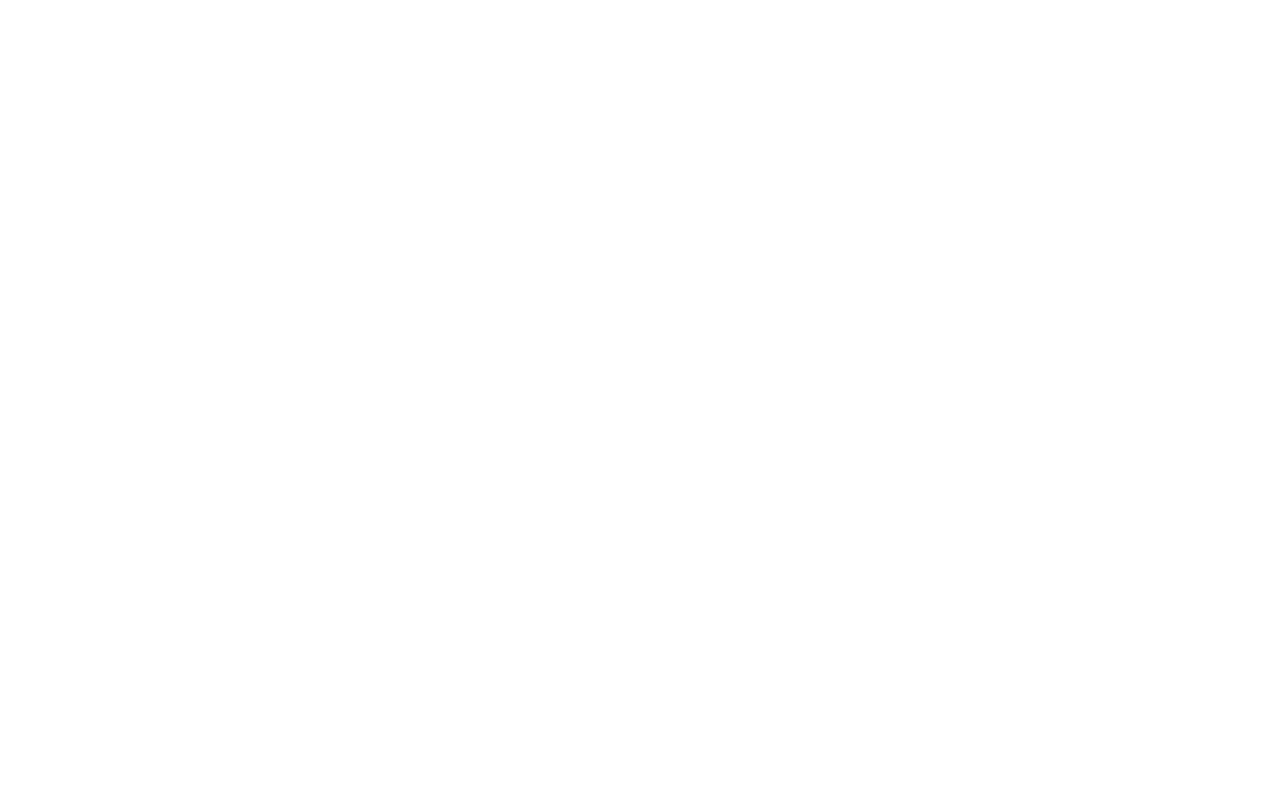
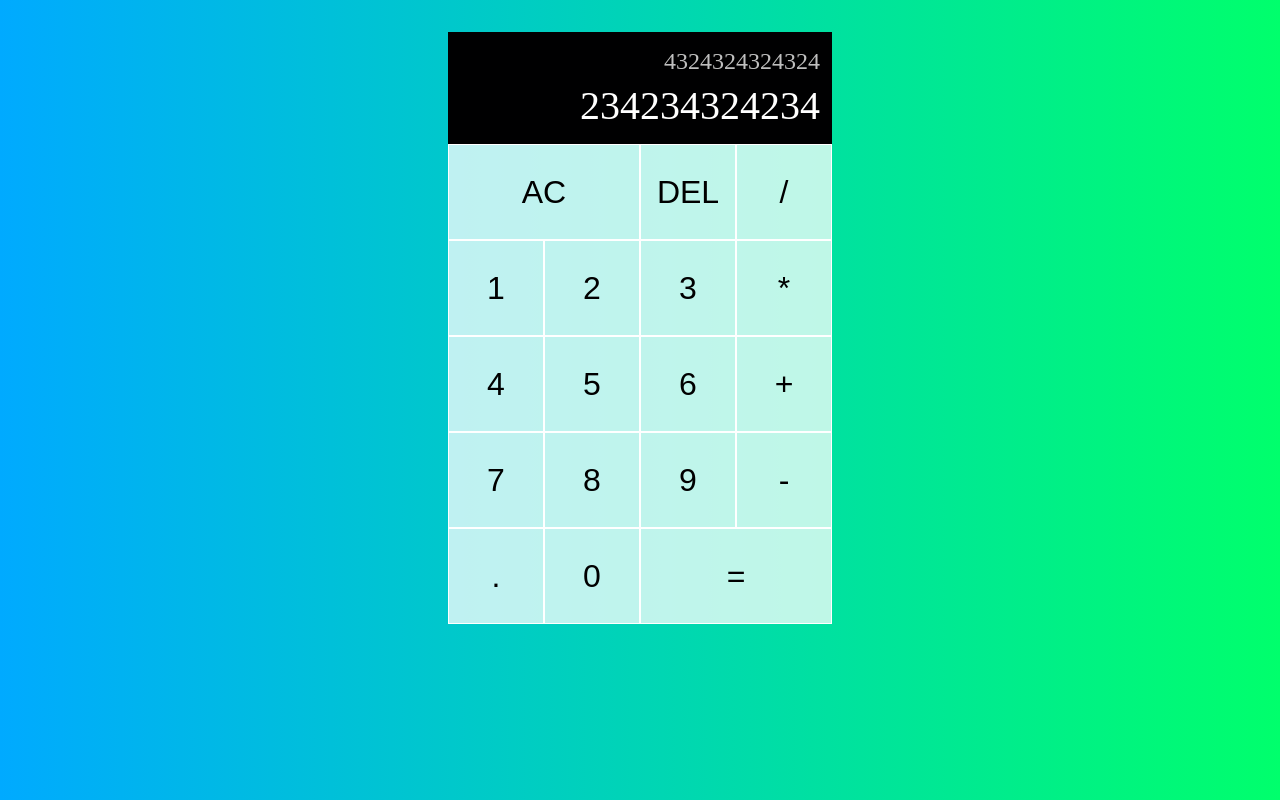
Before and after one commit to JoseMMorales/CaculationTest-React-Jest, a React (Create React App) app: page / in a window 1280 px wide. Built offline with nearby package versions, Linux system fonts and the light colour scheme.

Commit message:
Adding CSS to the calculator

```diff
--- a/src/App.js
+++ b/src/App.js
@@ -1,7 +1,32 @@
 import "./App.css";
 
 function App() {
-  return null;
+  return (
+    <div className="calculator-grid">
+      <div className="output">
+        <div className="previous-operand">4324324324324</div>
+        <div className="current-operand">234234324234</div>
+      </div>
+      <button className="span-two">AC</button>
+      <button>DEL</button>
+      <button>/</button>
+      <button>1</button>
+      <button>2</button>
+      <button>3</button>
+      <button>*</button>
+      <button>4</button>
+      <button>5</button>
+      <button>6</button>
+      <button>+</button>
+      <button>7</button>
+      <button>8</button>
+      <button>9</button>
+      <button>-</button>
+      <button>.</button>
+      <button>0</button>
+      <button className="span-two">=</button>
+    </div>
+  );
 }
 
 export default App;
--- a/src/index.css
+++ b/src/index.css
@@ -1,13 +1,60 @@
+*, *::before, *::after {
+  box-sizing: border-box;
+}
+
 body {
   margin: 0;
-  font-family: -apple-system, BlinkMacSystemFont, 'Segoe UI', 'Roboto', 'Oxygen',
-    'Ubuntu', 'Cantarell', 'Fira Sans', 'Droid Sans', 'Helvetica Neue',
-    sans-serif;
-  -webkit-font-smoothing: antialiased;
-  -moz-osx-font-smoothing: grayscale;
+  background: linear-gradient(to right, #00AAFF, #00FF6C);
 }
 
 code {
   font-family: source-code-pro, Menlo, Monaco, Consolas, 'Courier New',
     monospace;
 }
+
+.calculator-grid {
+  display: grid;
+  grid-template-columns: repeat(4, 6rem);
+  grid-template-rows: minmax(7rem, auto) repeat(5, 6rem);
+  justify-content: center;
+
+  margin-top: 2rem;
+}
+
+.calculator-grid > button {
+  cursor: pointer;
+  font-size: 2rem;
+  border: 1px solid #fff;
+  outline: none;
+  background-color: rgb(255, 255, 255, .75);
+}
+.calculator-grid > button:hover,
+.calculator-grid > button:focus {
+  background-color: rgb(255, 255, 255, .9);
+}
+
+.span-two {
+  grid-column: span 2;
+}
+
+.output {
+  grid-column: 1 / -1;
+  background-color: rgb(0, 0, .75);
+  display: flex;
+  flex-direction: column;
+  justify-content: space-around;
+  align-items: flex-end;
+  padding: .75rem;
+  word-wrap: break-word;
+  word-break: break-all;
+}
+
+.output .previous-operand {
+  color: rgb(255, 255, 255, .75);
+  font-size: 1.5rem;
+}
+
+.output .current-operand {
+  color: #fff;
+  font-size: 2.5rem;
+}
```
